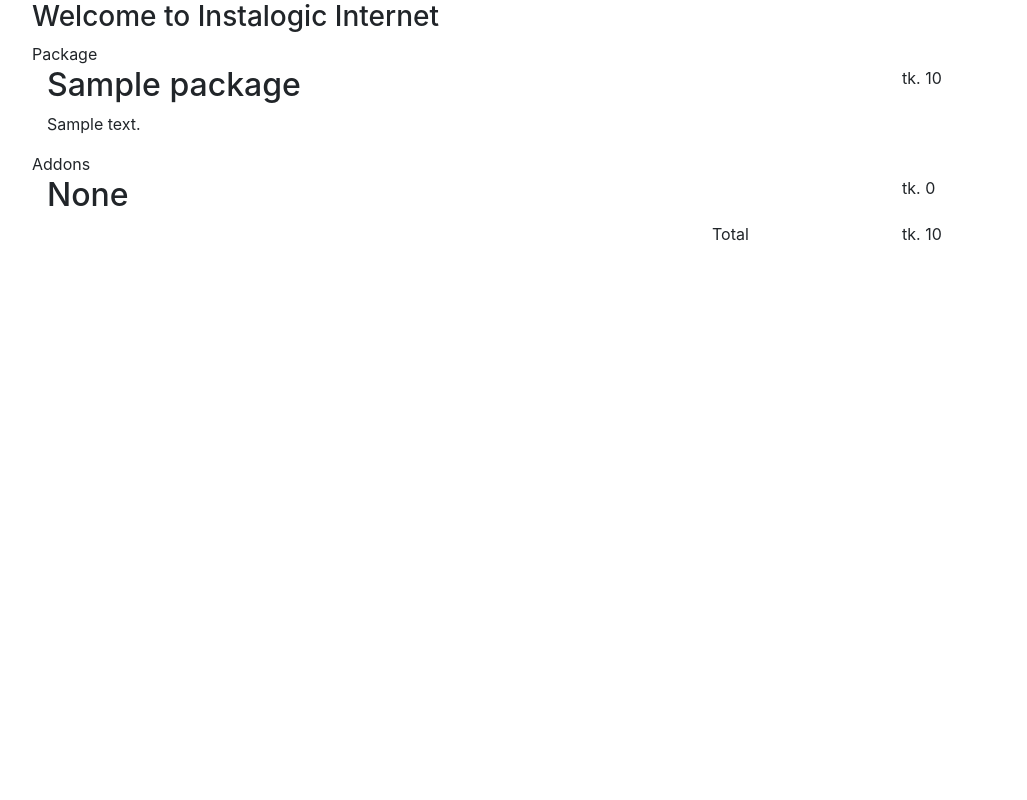
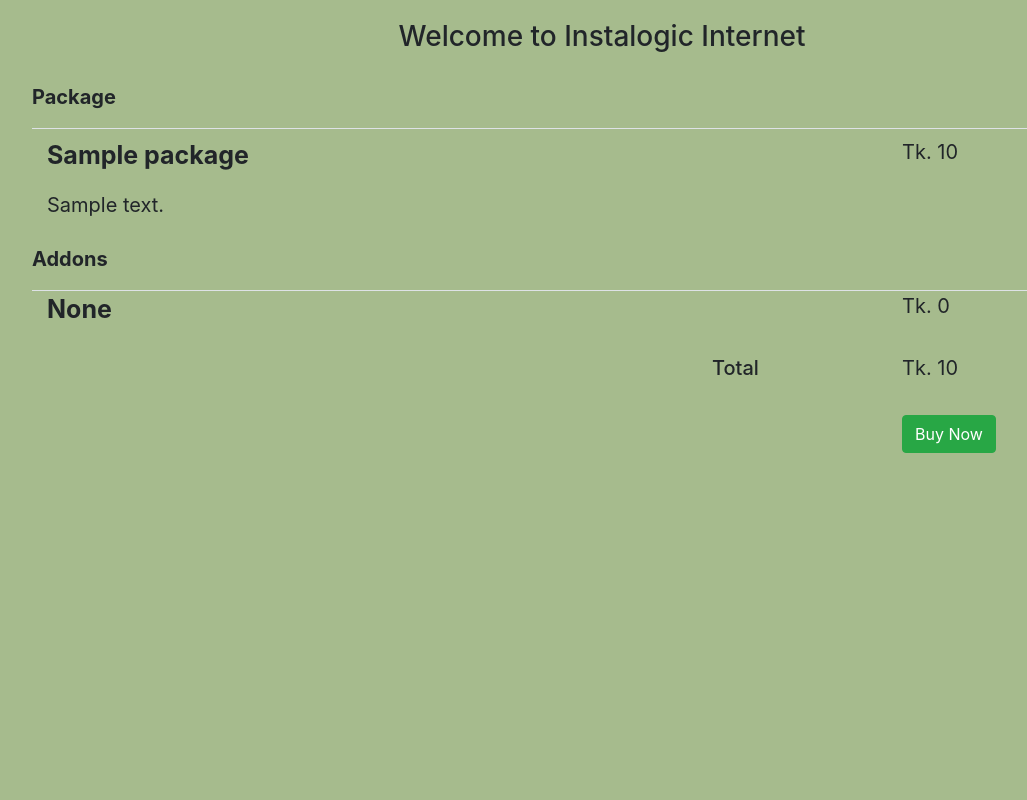
Before and after one commit to plabondatta26/ISP, a Django app: template templates/packages/billing.html in a window 1280 px wide. Shown: the whole page, without its empty margins (38-1065 px from the left). Run offline with Django 3.2, Linux system fonts and the light colour scheme; the template is opened without the code that fills it: most values are stand-ins (such as "Sample title", 1, 10 or a date in 2020); data that the repository does not hold is empty.

Commit message:
design issue fixed

```diff
--- a/instalogic_task/settings.py
+++ b/instalogic_task/settings.py
@@ -123,6 +123,12 @@ USE_TZ = True
 # https://docs.djangoproject.com/en/3.2/howto/static-files/
 
 STATIC_URL = '/static/'
+STATICFILES_DIRS = [
+    BASE_DIR / "static"
+]
+# STATIC_ROOT = [
+#     BASE_DIR / "assets"
+# ]
 
 # Default primary key field type
 # https://docs.djangoproject.com/en/3.2/ref/settings/#default-auto-field
--- a/instalogic_task/urls.py
+++ b/instalogic_task/urls.py
@@ -13,10 +13,12 @@ Including another URLconf
     1. Import the include() function: from django.urls import include, path
     2. Add a URL to urlpatterns:  path('blog/', include('blog.urls'))
 """
+from django.conf import settings
+from django.conf.urls.static import static
 from django.contrib import admin
 from django.urls import path, include
 
 urlpatterns = [
-    path('admin/', admin.site.urls),
-    path('', include('packages.urls')),
-]
+                  path('admin/', admin.site.urls),
+                  path('', include('packages.urls')),
+              ] + static(settings.STATIC_URL, document_root=settings.STATIC_ROOT)
--- a/static/css/style.css
+++ b/static/css/style.css
@@ -0,0 +1,39 @@
+.heading1 {
+  font-size: 25px;
+}
+
+.heading2 {
+  font-size: 25px;
+}
+.heading3 {
+  font-size: 20px;
+}
+.font_weight1 {
+  font-weight: 700;
+}
+.font_weight2 {
+  font-weight: 600;
+}
+.font_weight3 {
+  font-weight: 500;
+}
+.font_weight4 {
+  font-weight: 400;
+}
+.color1 {
+  background-color: #a6bb8d;
+}
+
+.font1 {
+  font-size: 1.2rem;
+}
+.font2 {
+  font-size: 1.1rem;
+}
+.input_position {
+  height: 21px;
+  width: 20px;
+}
+.label_position {
+  margin-left: 4px;
+}
--- a/templates/base.html
+++ b/templates/base.html
@@ -1,19 +1,50 @@
-<!doctype html>
+<!DOCTYPE html>
 {% load static%}
 <html lang="en">
   <head>
     <!-- Required meta tags -->
-    <meta charset="utf-8">
-    <meta name="viewport" content="width=device-width, initial-scale=1">
+    <meta charset="utf-8" />
+    <meta name="viewport" content="width=device-width, initial-scale=1" />
 
     <!-- Bootstrap CSS -->
-    <link rel="stylesheet" href="https://cdn.jsdelivr.net/npm/bootstrap@4.6.2/dist/css/bootstrap.min.css" integrity="sha384-xOolHFLEh07PJGoPkLv1IbcEPTNtaed2xpHsD9ESMhqIYd0nLMwNLD69Npy4HI+N" crossorigin="anonymous">
+    <link
+      rel="stylesheet"
+      href="https://cdn.jsdelivr.net/npm/bootstrap@4.6.2/dist/css/bootstrap.min.css"
+      integrity="sha384-xOolHFLEh07PJGoPkLv1IbcEPTNtaed2xpHsD9ESMhqIYd0nLMwNLD69Npy4HI+N"
+      crossorigin="anonymous"
+    />
+    <link rel="stylesheet" href="{% static 'css/style.css' %}" />
+    <link
+      rel="stylesheet"
+      href="https://cdnjs.cloudflare.com/ajax/libs/font-awesome/6.2.1/css/all.min.css"
+      integrity="sha512-MV7K8+y+gLIBoVD59lQIYicR65iaqukzvf/nwasF0nqhPay5w/9lJmVM2hMDcnK1OnMGCdVK+iQrJ7lzPJQd1w=="
+      crossorigin="anonymous"
+      referrerpolicy="no-referrer"
+    />
+    <script
+      src="https://code.jquery.com/jquery-3.6.3.min.js"
+      integrity="sha256-pvPw+upLPUjgMXY0G+8O0xUf+/Im1MZjXxxgOcBQBXU="
+      crossorigin="anonymous"
+    ></script>
     <title>Instalogic ISP</title>
   </head>
-  <body style="width: 100%;">
-    {% block content %}
-    {% endblock content %}
-    <script src="https://cdn.jsdelivr.net/npm/jquery@3.5.1/dist/jquery.slim.min.js" integrity="sha384-DfXdz2htPH0lsSSs5nCTpuj/zy4C+OGpamoFVy38MVBnE+IbbVYUew+OrCXaRkfj" crossorigin="anonymous"></script>
-<script src="https://cdn.jsdelivr.net/npm/bootstrap@4.6.2/dist/js/bootstrap.bundle.min.js" integrity="sha384-Fy6S3B9q64WdZWQUiU+q4/2Lc9npb8tCaSX9FK7E8HnRr0Jz8D6OP9dO5Vg3Q9ct" crossorigin="anonymous"></script>
+  <body style="width: 100%">
+    <div class="container-fluid color1" style="height: 100vh">
+      <section style="padding-top: 20px; padding-bottom: 20px">
+        <h3 style="text-align: center">Welcome to Instalogic Internet</h3>
+      </section>
+      {% block content %} {% endblock content %}
+    </div>
+    <script src="{% static 'js/index.js' %}"></script>
+    <script
+      src="https://cdn.jsdelivr.net/npm/jquery@3.5.1/dist/jquery.slim.min.js"
+      integrity="sha384-DfXdz2htPH0lsSSs5nCTpuj/zy4C+OGpamoFVy38MVBnE+IbbVYUew+OrCXaRkfj"
+      crossorigin="anonymous"
+    ></script>
+    <script
+      src="https://cdn.jsdelivr.net/npm/bootstrap@4.6.2/dist/js/bootstrap.bundle.min.js"
+      integrity="sha384-Fy6S3B9q64WdZWQUiU+q4/2Lc9npb8tCaSX9FK7E8HnRr0Jz8D6OP9dO5Vg3Q9ct"
+      crossorigin="anonymous"
+    ></script>
   </body>
 </html>
--- a/templates/packages/billing.html
+++ b/templates/packages/billing.html
@@ -1,65 +1,72 @@
-{% extends 'base.html' %}{% load static %}
-{% block content %}
+{% extends 'base.html' %}{% load static %} {% block content %}
 <div>
   <div class="container">
-        <div class="row">
-            <div style="text-align: center;">
-                <h3>Welcome to Instalogic Internet</h3>
-            </div>
+    <div class="row border-bottom">
+      <p class="heading3 font_weight1">Package</p>
     </div>
 
-        <div class="row">
-            Package
-        </div>
-
-        <div class="row">
+    <div class="row mt-2">
       <div class="col-md-6">
-                <h2>{{package.name}}</h2>
-                <p>{{package.details.description}}</p>
+        <p class="heading1 font_weight1">{{package.name}}</p>
+        <p class="heading3">{{package.details.description}}</p>
       </div>
       <div class="col-md-3"></div>
       <div class="col-md-3">
-                <p>tk. {{package.price}}</p>
+        <p class="heading3 font_weight4">Tk. {{package.price}}</p>
+      </div>
+    </div>
+    <div class="row border-bottom">
+      <p class="heading3 font_weight1 mt-2">Addons</p>
     </div>
 
-        </div>
-        <div class="row">Addons</div>
-        {% for item in service%}
-        {% if item.details.is_addon %}
+    {% for item in service%} {% if item.details.is_addon %}
 
-            <div class="row">
+    <div class="row mt-2 border-bottom">
       <div class="col-md-6">
-                    <h2>{{item.name}}</h2>
-                    <p>{{item.details.description}}</p>
+        <p class="heading1 font_weight1">{{item.name}}</p>
+        <p class="heading3">{{item.details.description}}</p>
       </div>
       <div class="col-md-3"></div>
       <div class="col-md-3">
-                    <p>tk. {{item.price}}</p>
+        <p class="heading3 font_weight4">Tk. {{item.price}}</p>
       </div>
     </div>
     {% else %}
     <div class="row">
       <div class="col-md-6">
-                    <h2>None</h2>
+        <p class="heading1 font_weight1">None</p>
       </div>
       <div class="col-md-3"></div>
       <div class="col-md-3">
-                    <p>tk. 0</p>
+        <p class="heading3 font_weight4">Tk. 0</p>
       </div>
     </div>
 
-        {% endif %}
-        {% endfor %}
-        <div class="row">
-            <div class="col-md-7">
-
-            </div>
-            <div class="col-md-2">Total</div>
+    {% endif %} {% endfor %}
+    <div class="row mt-2">
+      <div class="col-md-7"></div>
+      <div class="col-md-2 heading3 font_weight3">Total</div>
       <div class="col-md-3">
-                <p>tk. {{total}}</p>
+        <p class="heading3 font_weight4">Tk. {{total}}</p>
+        <form>
+          <input
+            type="text"
+            value="{{package.id}}"
+            id="package"
+            name="package"
+            hidden
+          />
+          <input
+            type="text"
+            value="{{total}}"
+            id="total_bill"
+            name="total_bill"
+            hidden
+          />
+          <input type="submit" value="Buy Now" class="btn btn-success mt-3" />
+        </form>
       </div>
     </div>
-
   </div>
 </div>
 {% endblock content %}
```
Also changed, not shown: packages/views.py (+5 -12 lines), static/js/index.js (added, +49 -0 lines), templates/packages/home.html (+16 -14 lines), templates/packages/packges.html (+19 -17 lines). Lines whose indentation alone changed are shown as unchanged.
